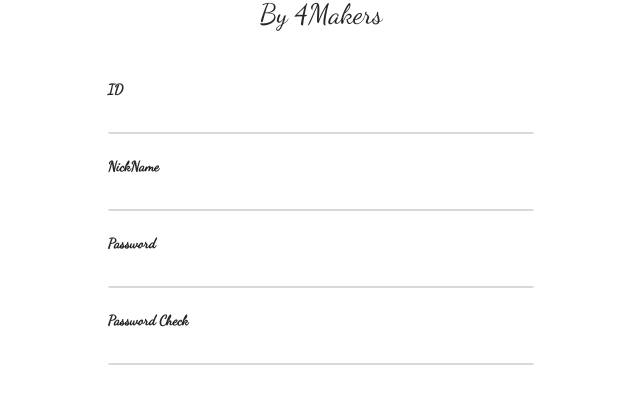
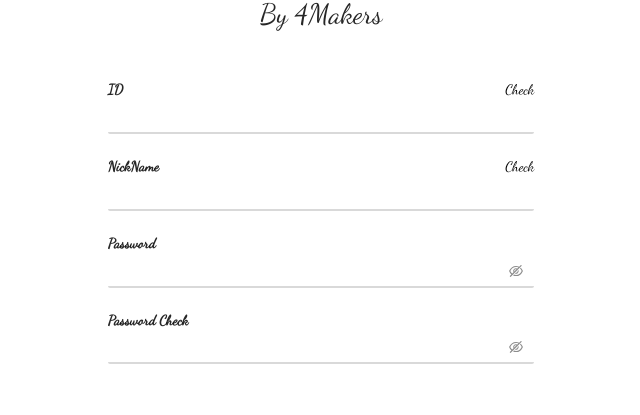
Before and after one commit to sagomungchi/WooseokPost, a Next.js app in the folder front/: page /signup in a window 1280 px wide. Shown: the part 136-551 px from the top of the page, without its empty margins (319-959 px from the left). Built offline with nearby package versions, Linux system fonts and the light colour scheme.

Commit message:
signup page front

```diff
--- a/front/pages/index.js
+++ b/front/pages/index.js
@@ -25,8 +25,8 @@ const Index = () => {
                     <Input style={{ borderWidth: '0px 0px 2px 0px', fontFamily: 'Roboto, sans-serif' }} onChange={ohChangeId} ></Input>
                     <br /> <br /> <br />
                     <p style={{ marginBottom: '1px' }}><b>Password</b></p>
-                    <Input style={{ borderWidth: '0px 0px 2px 0px', fontFamily: 'Roboto, sans-serif' }} onChange={onChagePassword}></Input>
-                    <br /> <br /> <br />
+                    <Input.Password style={{ borderWidth: '0px 0px 2px 0px', fontFamily: 'Roboto, sans-serif' }} onChange={onChagePassword}></Input.Password>
+                    <br /> <br /> <br /> <br />
                     <div style={{ textAlign: 'center' }}>
                         <p style={{ fontSize: '20px', display: 'inline', cursor: 'pointer' }}>Login</p> &nbsp;&nbsp;&nbsp;&nbsp;&nbsp;&nbsp;
                 <Link href='/signup'><a><p style={{ fontSize: '20px', display: 'inline', color: 'black' }}>SignUp</p></a></Link>
--- a/front/pages/signup.js
+++ b/front/pages/signup.js
@@ -1,6 +1,6 @@
 import react, { useState, useCallback } from 'react';
 import Link from 'next/link';
-import { Input, Col, Row } from 'antd';
+import { Input, Col, Row, Checkbox } from 'antd';
 
 const signup = () => {
 
@@ -13,9 +13,31 @@ const signup = () => {
         setId(e.target.value)
     }, [Id]);
 
+    const ohChangeNickName = useCallback((e) => {
+        setNickName(e.target.value)
+    }, [NickName]);
+
     const onChagePassword = useCallback((e) => {
         setPassword(e.target.value)
     }, [Password]);
+
+    const onChagePasswordCheck = useCallback((e) => {
+        setPasswordCheck(e.target.value)
+    }, [PasswordCheck]);
+
+    const onClickIdCheck = (e) => { //아이디 중복 확인
+
+    }
+    const onClickNickNameCheck = (e) => { //닉네임 중복 확인
+
+    }
+    const onClickConfirm = () => { //회원가입 완료
+                                        //아이디 중복체크 확인
+                                        //닉네임 중복체크 확인
+        if(Password === PasswordCheck){ //비밀번호 동일
+
+        }
+    }
 
     return (
         <div style={{ marginTop: '10%', fontFamily: 'Dancing Script, cursive' }}>
@@ -23,22 +45,24 @@ const signup = () => {
                 <Col sm={8} xs={6}></Col>
                 <Col sm={8} xs={12}>
                     <h1 style={{ textAlign: 'center', marginBottom: '10%' }}>By 4Makers</h1>
-                    <p style={{ marginBottom: '1px' }}><b>ID</b></p>
+                    <p style={{ marginBottom: '1px', display: 'inline' }}><b>ID</b></p>  <p style={{ marginBottom: '1px', float: 'right', cursor: 'pointer', color: 'black' }} onClick={onClickIdCheck}>Check</p>
                     <Input style={{ borderWidth: '0px 0px 2px 0px', fontFamily: 'Roboto, sans-serif' }} onChange={ohChangeId} ></Input>
                     <br /> <br />
-                    <p style={{ marginBottom: '1px' }}><b>NickName</b></p>
-                    <Input style={{ borderWidth: '0px 0px 2px 0px', fontFamily: 'Roboto, sans-serif' }} onChange={ohChangeId} ></Input>
+                    <p style={{ marginBottom: '1px', display: 'inline' }}><b>NickName</b></p>   <p style={{ marginBottom: '1px', float: 'right', cursor: 'pointer', color: 'black' }} onClick={onClickIdCheck}>Check</p>
+                    <Input style={{ borderWidth: '0px 0px 2px 0px', fontFamily: 'Roboto, sans-serif' }} onChange={ohChangeNickName} ></Input>
                     <br /> <br />
                     <p style={{ marginBottom: '1px' }}><b>Password</b></p>
-                    <Input style={{ borderWidth: '0px 0px 2px 0px', fontFamily: 'Roboto, sans-serif' }} onChange={onChagePassword}></Input>
+                    <Input.Password style={{ borderWidth: '0px 0px 2px 0px', fontFamily: 'Roboto, sans-serif' }} onChange={onChagePassword}></Input.Password>
                     <br /> <br />
-                    <p style={{ marginBottom: '1px' }}><b>Password Check</b></p>
-                    <Input style={{ borderWidth: '0px 0px 2px 0px', fontFamily: 'Roboto, sans-serif' }} onChange={onChagePassword}></Input>
+                    <p style={{ marginBottom: '1px', display: 'inline' }}><b>Password Check</b></p>{PasswordCheck !== Password ?
+                        <p style={{float:'right', color:'red'}}>*비밀번호를 확인해주세요!</p>
+                        :
+                        <></>}
+                    <Input.Password style={{ borderWidth: '0px 0px 2px 0px', fontFamily: 'Roboto, sans-serif' }} onChange={onChagePasswordCheck}></Input.Password>
                     <br /> <br /> <br /> <br />
                     <div style={{ textAlign: 'center' }}>
-                        <p style={{ fontSize: '20px', display: 'inline', cursor: 'pointer' }}>Confirm</p> &nbsp;&nbsp;&nbsp;&nbsp;&nbsp;&nbsp;
+                        <p style={{ fontSize: '20px', display: 'inline', cursor: 'pointer' }} onClick={onClickConfirm}>Confirm</p> &nbsp;&nbsp;&nbsp;&nbsp;&nbsp;&nbsp;
                 <Link href='/'><a><p style={{ fontSize: '20px', display: 'inline', color: 'black' }}>Index</p></a></Link>
-
                     </div>
                 </Col>
                 <Col sm={8} xs={6}></Col>
```
